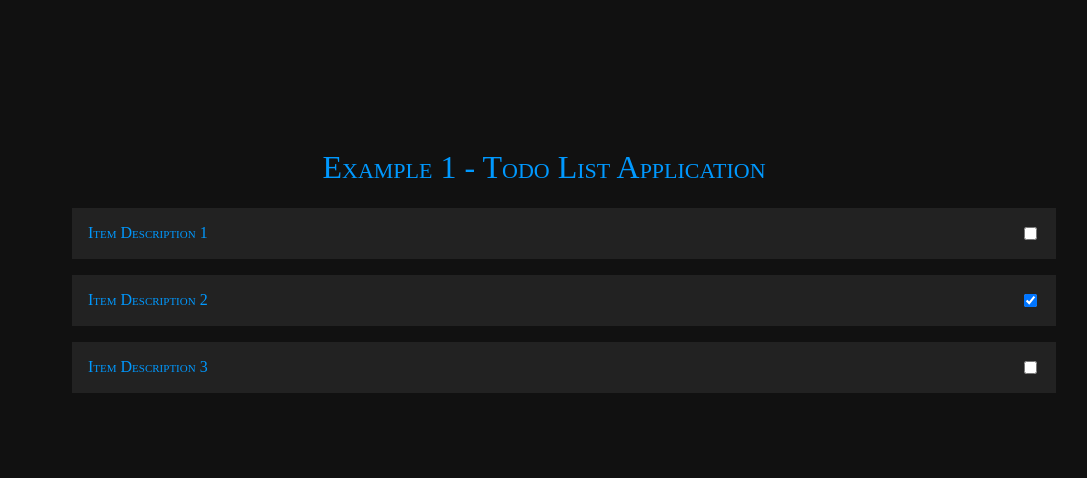
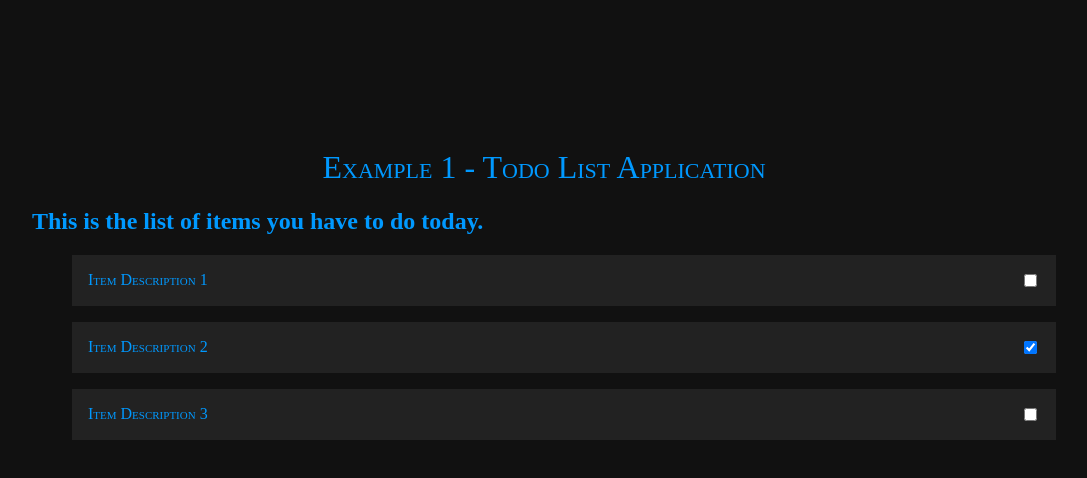
Before and after one commit to mandyfarrugia/ex1-todo, an Angular app: page / in a window 1280 px wide. Shown: the top 478 px of the page, without its empty margins (96-1183 px from the left). Built offline with nearby package versions, Linux system fonts and the light colour scheme.

Commit message:
Example of string interpolation.

```diff
--- a/src/app/app.html
+++ b/src/app/app.html
@@ -1,13 +1,14 @@
+<h2 style.colour="{{this.colour}}">This is the list of items you have to do today.</h2>
+@if(this.getTodoItems() != null && this.getTodoItems().length > 0) {
 <ul>
-    @if(this.getTodoItems() != null && this.getTodoItems().length > 0) {
     @for(item of this.getTodoItems(); track item.id) {
         <li>
             {{ item.description }}
             <input type="checkbox" [checked]="item.completed"/>
         </li>
     }
+</ul>
 }
 @else {
     <p>No todo items available!</p>
 }
-</ul>
--- a/src/app/app.ts
+++ b/src/app/app.ts
@@ -8,6 +8,8 @@
   styleUrl: './app.css'
 })
 export class App {
+  colour: string = 'purple';
+
   todoItems: any[] = [
     { id: 1, description: 'Item Description 1', completed: false },
     { id: 2, description: 'Item Description 2', completed: true },
```
Lines whose indentation alone changed are shown as unchanged.
